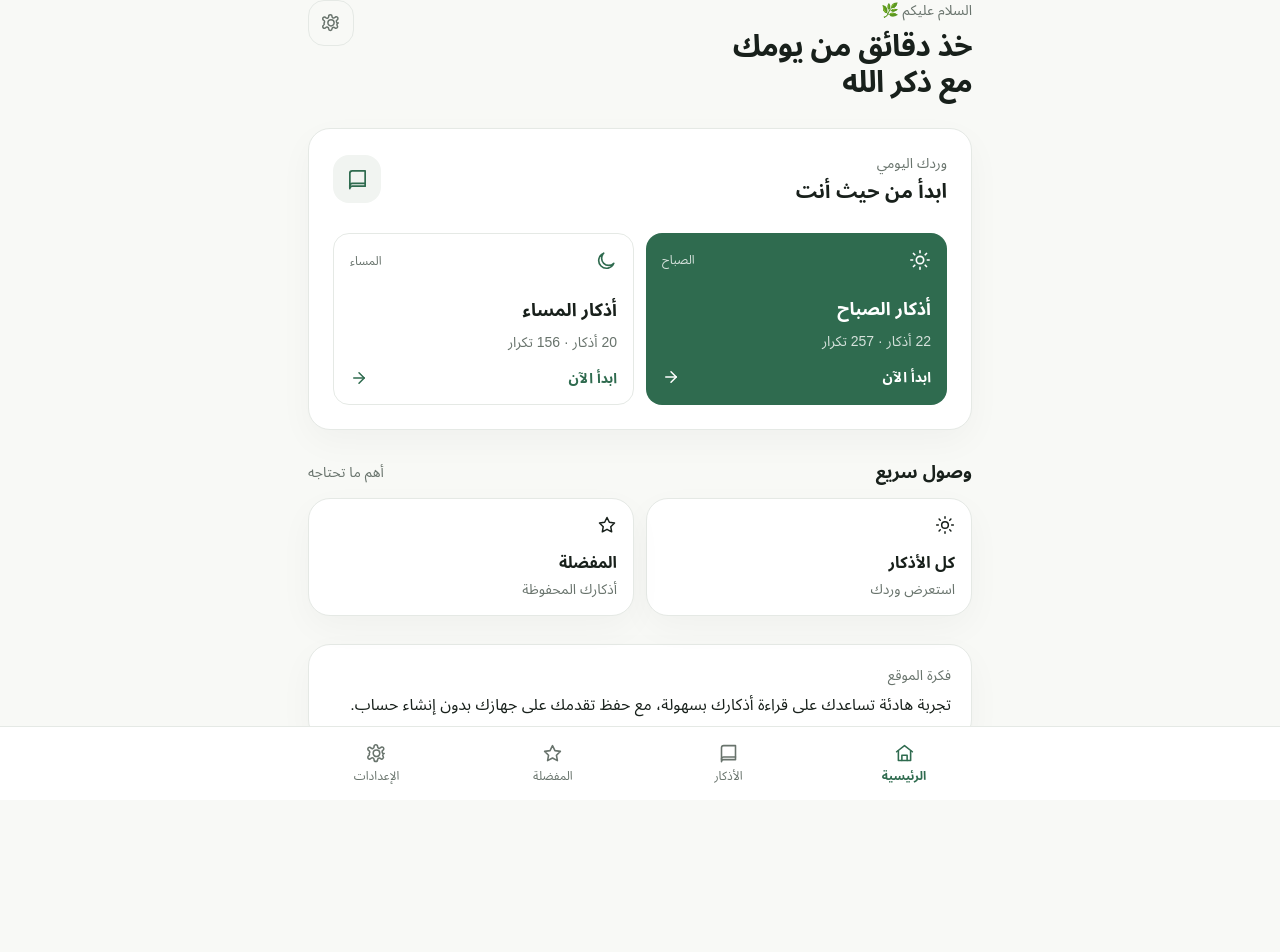
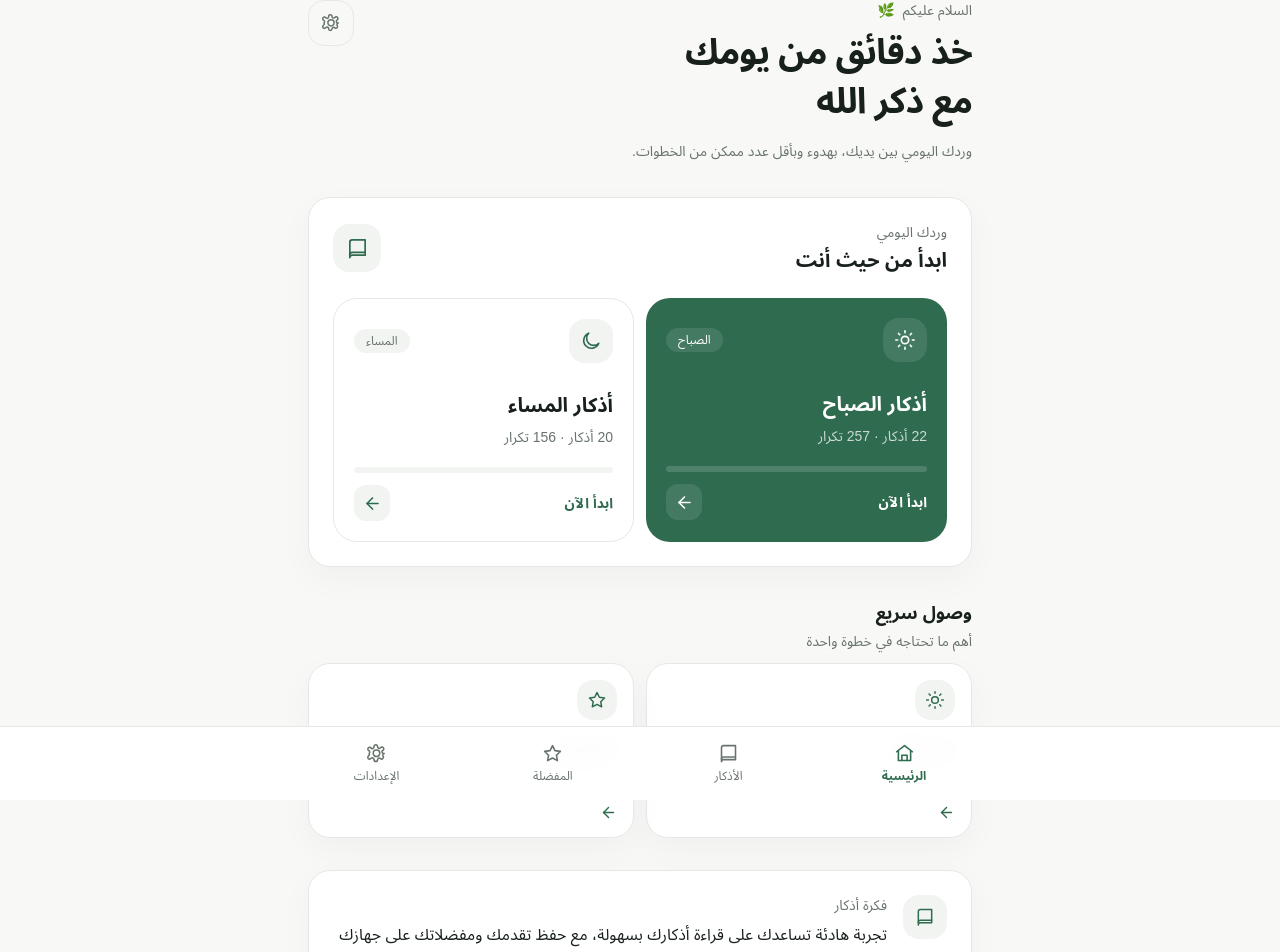
Before and after one commit to ahmedyasserellisi-eng/AZKAR, a Next.js app: page / in a window 1280 px wide. Shown: the top 952 px of the page. Before the commit the page ends 800 px from the top, so only its background shows below. Built offline with nearby package versions, Linux system fonts and the light colour scheme.

Commit message:
Update page.tsx

```diff
--- a/app/page.tsx
+++ b/app/page.tsx
@@ -2,43 +2,379 @@
 
 import Link from "next/link";
 import { useEffect, useMemo, useState } from "react";
-import { ArrowLeft, BookIcon, MoonIcon, SettingsIcon, StarIcon, SunIcon } from "./components/Icons";
+import {
+  ArrowRight,
+  BookIcon,
+  MoonIcon,
+  SettingsIcon,
+  StarIcon,
+  SunIcon,
+  CheckIcon,
+} from "./components/Icons";
 import { getAdhkar } from "@/lib/adhkar";
 import { getProgress } from "@/lib/storage";
 
-function totalDone(type: "morning" | "evening") {
+type AzkarType = "morning" | "evening";
+
+function totalDone(type: AzkarType) {
   const items = getAdhkar(type);
   const progress = getProgress();
-  return items.reduce((sum, item) => sum + Math.min(progress[item.id] ?? 0, item.repetitions), 0);
+
+  return items.reduce(
+    (sum, item) =>
+      sum +
+      Math.min(
+        progress[item.id] ?? 0,
+        item.repetitions
+      ),
+    0
+  );
+}
+
+function getStatus(
+  done: number,
+  total: number
+) {
+  if (done >= total && total > 0) {
+    return {
+      label: "مكتمل",
+      isComplete: true,
+    };
+  }
+
+  if (done > 0 && total > 0) {
+    return {
+      label: "استكمال",
+      isComplete: false,
+    };
+  }
+
+  return {
+    label: "ابدأ الآن",
+    isComplete: false,
+  };
 }
 
 export default function Home() {
   const [morningDone, setMorningDone] = useState(0);
   const [eveningDone, setEveningDone] = useState(0);
-  useEffect(() => { setMorningDone(totalDone("morning")); setEveningDone(totalDone("evening")); }, []);
+
+  useEffect(() => {
+    setMorningDone(totalDone("morning"));
+    setEveningDone(totalDone("evening"));
+  }, []);
+
   const morning = getAdhkar("morning");
   const evening = getAdhkar("evening");
-  const morningTotal = useMemo(() => morning.reduce((a, b) => a + b.repetitions, 0), [morning]);
-  const eveningTotal = useMemo(() => evening.reduce((a, b) => a + b.repetitions, 0), [evening]);
-  const morningPct = Math.round((morningDone / morningTotal) * 100) || 0;
-  const eveningPct = Math.round((eveningDone / eveningTotal) * 100) || 0;
 
-  return <div className="container-mobile pt-8 sm:pt-12">
-    <header className="mb-7 flex items-start justify-between gap-4">
-      <div><p className="mb-2 text-sm text-[var(--muted)]">السلام عليكم 🌿</p><h1 className="text-3xl font-bold tracking-tight">خذ دقائق من يومك<br />مع ذكر الله</h1></div>
-      <Link href="/settings" className="focus-ring rounded-2xl border p-3 text-[var(--muted)]" style={{ borderColor: "var(--border)" }} aria-label="الإعدادات"><SettingsIcon /></Link>
-    </header>
+  const morningTotal = useMemo(
+    () =>
+      morning.reduce(
+        (sum, item) => sum + item.repetitions,
+        0
+      ),
+    [morning]
+  );
 
-    <section className="mb-7 card overflow-hidden p-5 sm:p-6">
-      <div className="mb-7 flex items-center justify-between"><div><p className="mb-1 text-sm text-[var(--muted)]">وردك اليومي</p><h2 className="text-xl font-semibold">ابدأ من حيث أنت</h2></div><div className="flex h-12 w-12 items-center justify-center rounded-2xl soft text-[var(--primary)]"><BookIcon size={23} /></div></div>
-      <div className="grid gap-3 sm:grid-cols-2">
-        <Link href="/reading/morning" className="focus-ring group rounded-2xl bg-[var(--primary)] p-4 text-white transition hover:opacity-95"><div className="mb-6 flex items-center justify-between"><SunIcon /><span className="text-xs opacity-80">الصباح</span></div><div className="mb-2 text-lg font-semibold">أذكار الصباح</div><div className="mb-4 text-sm opacity-80">{morning.length} أذكار · {morningTotal} تكرار</div><div className="flex items-center justify-between text-sm font-semibold"><span>{morningPct ? `استكمال ${morningPct}%` : "ابدأ الآن"}</span><ArrowLeft size={18} /></div></Link>
-        <Link href="/reading/evening" className="focus-ring group rounded-2xl border p-4 transition hover:bg-[var(--surface-soft)]" style={{ borderColor: "var(--border)" }}><div className="mb-6 flex items-center justify-between text-[var(--primary)]"><MoonIcon /><span className="text-xs text-[var(--muted)]">المساء</span></div><div className="mb-2 text-lg font-semibold">أذكار المساء</div><div className="mb-4 text-sm text-[var(--muted)]">{evening.length} أذكار · {eveningTotal} تكرار</div><div className="flex items-center justify-between text-sm font-semibold text-[var(--primary)]"><span>{eveningPct ? `استكمال ${eveningPct}%` : "ابدأ الآن"}</span><ArrowLeft size={18} /></div></Link>
-      </div>
-    </section>
+  const eveningTotal = useMemo(
+    () =>
+      evening.reduce(
+        (sum, item) => sum + item.repetitions,
+        0
+      ),
+    [evening]
+  );
 
-    <section className="mb-7"><div className="mb-3 flex items-center justify-between"><h2 className="text-lg font-semibold">وصول سريع</h2><span className="text-sm text-[var(--muted)]">أهم ما تحتاجه</span></div><div className="grid grid-cols-2 gap-3"><Link href="/azkar/morning" className="focus-ring card p-4"><SunIcon size={20} /><div className="mt-4 font-semibold">كل الأذكار</div><div className="mt-1 text-sm text-[var(--muted)]">استعرض وردك</div></Link><Link href="/favorites" className="focus-ring card p-4"><StarIcon size={20} /><div className="mt-4 font-semibold">المفضلة</div><div className="mt-1 text-sm text-[var(--muted)]">أذكارك المحفوظة</div></Link></div></section>
+  const morningPct =
+    morningTotal > 0
+      ? Math.min(
+          100,
+          Math.round(
+            (morningDone / morningTotal) * 100
+          )
+        )
+      : 0;
 
-    <section className="card p-5"><p className="mb-1 text-sm text-[var(--muted)]">فكرة الموقع</p><p className="leading-8">تجربة هادئة تساعدك على قراءة أذكارك بسهولة، مع حفظ تقدمك على جهازك بدون إنشاء حساب.</p></section>
-  </div>;
+  const eveningPct =
+    eveningTotal > 0
+      ? Math.min(
+          100,
+          Math.round(
+            (eveningDone / eveningTotal) * 100
+          )
+        )
+      : 0;
+
+  const morningStatus = getStatus(
+    morningDone,
+    morningTotal
+  );
+
+  const eveningStatus = getStatus(
+    eveningDone,
+    eveningTotal
+  );
+
+  return (
+    <div className="container-mobile pb-8 pt-8 sm:pb-12 sm:pt-12">
+      {/* Header */}
+      <header className="mb-8 flex items-start justify-between gap-4">
+        <div className="min-w-0">
+          <p className="mb-2 flex items-center gap-2 text-sm text-[var(--muted)]">
+            <span>السلام عليكم</span>
+            <span aria-hidden="true">🌿</span>
+          </p>
+
+          <h1 className="text-3xl font-bold leading-[1.35] tracking-tight sm:text-4xl">
+            خذ دقائق من يومك
+            <br />
+            مع ذكر الله
+          </h1>
+
+          <p className="mt-3 max-w-md text-sm leading-7 text-[var(--muted)]">
+            وردك اليومي بين يديك، بهدوء وبأقل عدد ممكن من
+            الخطوات.
+          </p>
+        </div>
+
+        <Link
+          href="/settings"
+          className="focus-ring shrink-0 rounded-2xl border p-3 text-[var(--muted)] transition hover:bg-[var(--surface-soft)]"
+          style={{ borderColor: "var(--border)" }}
+          aria-label="الإعدادات"
+        >
+          <SettingsIcon />
+        </Link>
+      </header>
+
+      {/* Daily wird */}
+      <section className="mb-8 card overflow-hidden p-5 sm:p-6">
+        <div className="mb-6 flex items-center justify-between gap-4">
+          <div>
+            <p className="mb-1 text-sm text-[var(--muted)]">
+              وردك اليومي
+            </p>
+
+            <h2 className="text-xl font-semibold">
+              ابدأ من حيث أنت
+            </h2>
+          </div>
+
+          <div
+            className="flex h-12 w-12 shrink-0 items-center justify-center rounded-2xl soft text-[var(--primary)]"
+            aria-hidden="true"
+          >
+            <BookIcon size={23} />
+          </div>
+        </div>
+
+        <div className="grid gap-3 sm:grid-cols-2">
+          {/* Morning */}
+          <Link
+            href="/reading/morning"
+            className="focus-ring group rounded-3xl bg-[var(--primary)] p-5 text-white transition duration-200 hover:-translate-y-0.5 hover:opacity-95"
+          >
+            <div className="mb-7 flex items-center justify-between">
+              <div className="flex h-11 w-11 items-center justify-center rounded-2xl bg-white/10">
+                <SunIcon size={22} />
+              </div>
+
+              <span className="rounded-full bg-white/10 px-3 py-1 text-xs">
+                الصباح
+              </span>
+            </div>
+
+            <div className="mb-2 text-xl font-semibold">
+              أذكار الصباح
+            </div>
+
+            <div className="mb-5 text-sm text-white/75">
+              {morning.length} أذكار{" "}
+              <span aria-hidden="true">·</span>{" "}
+              {morningTotal} تكرار
+            </div>
+
+            <div className="mb-3 h-1.5 overflow-hidden rounded-full bg-white/15">
+              <div
+                className="h-full rounded-full bg-white/90 transition-all duration-500"
+                style={{
+                  width: `${morningPct}%`,
+                }}
+              />
+            </div>
+
+            <div className="flex items-center justify-between">
+              <span className="text-sm font-semibold">
+                {morningStatus.isComplete ? (
+                  <span className="flex items-center gap-2">
+                    <CheckIcon size={16} />
+                    مكتمل
+                  </span>
+                ) : morningPct > 0 ? (
+                  <>
+                    استكمال{" "}
+                    <span dir="ltr">
+                      {morningPct}%
+                    </span>
+                  </>
+                ) : (
+                  "ابدأ الآن"
+                )}
+              </span>
+
+              <span
+                className="flex h-9 w-9 items-center justify-center rounded-xl bg-white/10 transition-transform duration-200 group-hover:translate-x-1"
+                aria-hidden="true"
+              >
+                <ArrowRight size={19} />
+              </span>
+            </div>
+          </Link>
+
+          {/* Evening */}
+          <Link
+            href="/reading/evening"
+            className="focus-ring group rounded-3xl border p-5 transition duration-200 hover:-translate-y-0.5 hover:bg-[var(--surface-soft)]"
+            style={{ borderColor: "var(--border)" }}
+          >
+            <div className="mb-7 flex items-center justify-between">
+              <div className="flex h-11 w-11 items-center justify-center rounded-2xl soft text-[var(--primary)]">
+                <MoonIcon size={22} />
+              </div>
+
+              <span className="rounded-full soft px-3 py-1 text-xs text-[var(--muted)]">
+                المساء
+              </span>
+            </div>
+
+            <div className="mb-2 text-xl font-semibold">
+              أذكار المساء
+            </div>
+
+            <div className="mb-5 text-sm text-[var(--muted)]">
+              {evening.length} أذكار{" "}
+              <span aria-hidden="true">·</span>{" "}
+              {eveningTotal} تكرار
+            </div>
+
+            <div className="mb-3 h-1.5 overflow-hidden rounded-full bg-[var(--surface-soft)]">
+              <div
+                className="h-full rounded-full bg-[var(--primary)] transition-all duration-500"
+                style={{
+                  width: `${eveningPct}%`,
+                }}
+              />
+            </div>
+
+            <div className="flex items-center justify-between text-[var(--primary)]">
+              <span className="text-sm font-semibold">
+                {eveningStatus.isComplete ? (
+                  <span className="flex items-center gap-2">
+                    <CheckIcon size={16} />
+                    مكتمل
+                  </span>
+                ) : eveningPct > 0 ? (
+                  <>
+                    استكمال{" "}
+                    <span dir="ltr">
+                      {eveningPct}%
+                    </span>
+                  </>
+                ) : (
+                  "ابدأ الآن"
+                )}
+              </span>
+
+              <span
+                className="flex h-9 w-9 items-center justify-center rounded-xl soft transition-transform duration-200 group-hover:translate-x-1"
+                aria-hidden="true"
+              >
+                <ArrowRight size={19} />
+              </span>
+            </div>
+          </Link>
+        </div>
+      </section>
+
+      {/* Quick access */}
+      <section className="mb-8">
+        <div className="mb-3 flex items-end justify-between gap-4">
+          <div>
+            <h2 className="text-lg font-semibold">
+              وصول سريع
+            </h2>
+
+            <p className="mt-1 text-sm text-[var(--muted)]">
+              أهم ما تحتاجه في خطوة واحدة
+            </p>
+          </div>
+        </div>
+
+        <div className="grid grid-cols-2 gap-3">
+          <Link
+            href="/azkar/morning"
+            className="focus-ring card group p-4 transition duration-200 hover:-translate-y-0.5 hover:bg-[var(--surface-soft)]"
+          >
+            <div className="flex h-10 w-10 items-center justify-center rounded-2xl soft text-[var(--primary)]">
+              <SunIcon size={20} />
+            </div>
+
+            <div className="mt-4 font-semibold">
+              كل الأذكار
+            </div>
+
+            <div className="mt-1 text-sm leading-6 text-[var(--muted)]">
+              استعرض ورد الصباح والمساء
+            </div>
+
+            <div className="mt-4 text-[var(--primary)]">
+              <ArrowRight size={17} />
+            </div>
+          </Link>
+
+          <Link
+            href="/favorites"
+            className="focus-ring card group p-4 transition duration-200 hover:-translate-y-0.5 hover:bg-[var(--surface-soft)]"
+          >
+            <div className="flex h-10 w-10 items-center justify-center rounded-2xl soft text-[var(--primary)]">
+              <StarIcon size={20} />
+            </div>
+
+            <div className="mt-4 font-semibold">
+              المفضلة
+            </div>
+
+            <div className="mt-1 text-sm leading-6 text-[var(--muted)]">
+              ارجع لأذكارك المحفوظة
+            </div>
+
+            <div className="mt-4 text-[var(--primary)]">
+              <ArrowRight size={17} />
+            </div>
+          </Link>
+        </div>
+      </section>
+
+      {/* About */}
+      <section className="card overflow-hidden p-5 sm:p-6">
+        <div className="flex items-start gap-4">
+          <div className="flex h-11 w-11 shrink-0 items-center justify-center rounded-2xl soft text-[var(--primary)]">
+            <BookIcon size={20} />
+          </div>
+
+          <div>
+            <p className="mb-1 text-sm text-[var(--muted)]">
+              فكرة أذكار
+            </p>
+
+            <p className="leading-8">
+              تجربة هادئة تساعدك على قراءة أذكارك بسهولة،
+              مع حفظ تقدمك ومفضلاتك على جهازك بدون إنشاء
+              حساب.
+            </p>
+          </div>
+        </div>
+      </section>
+    </div>
+  );
 }
```
